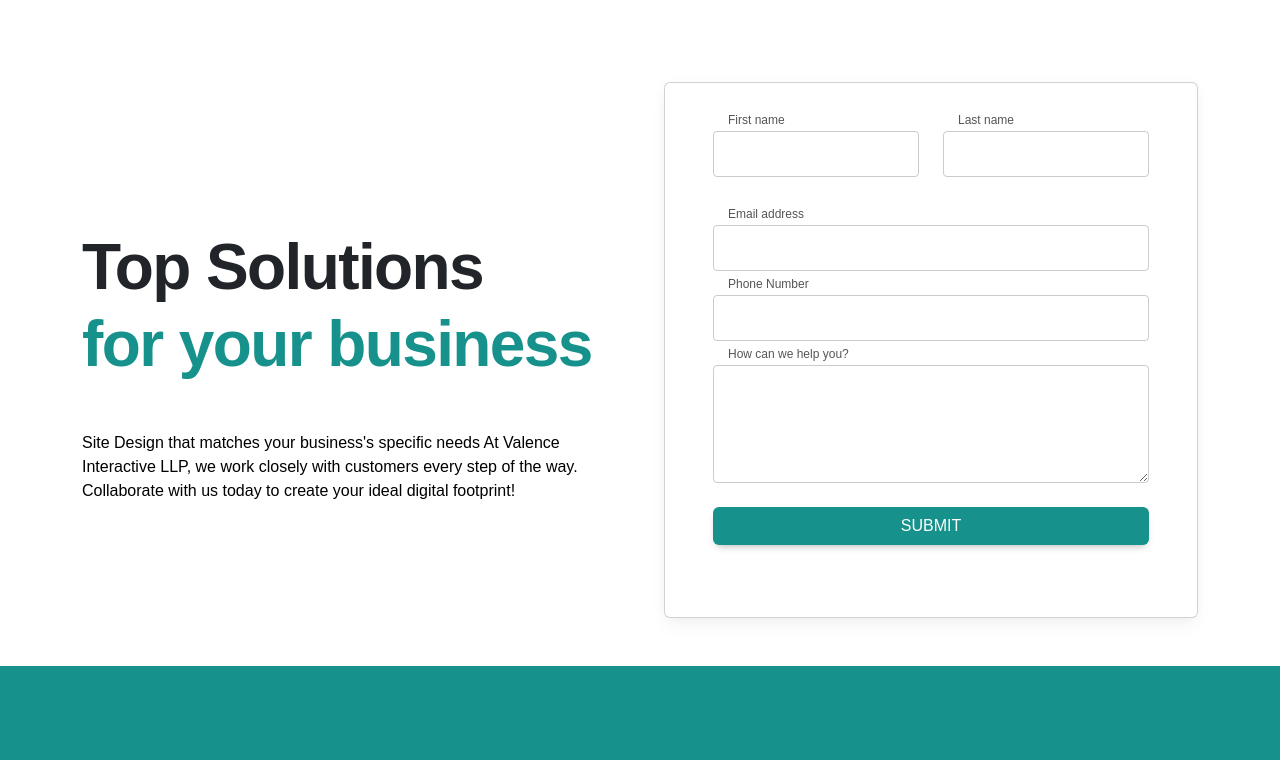
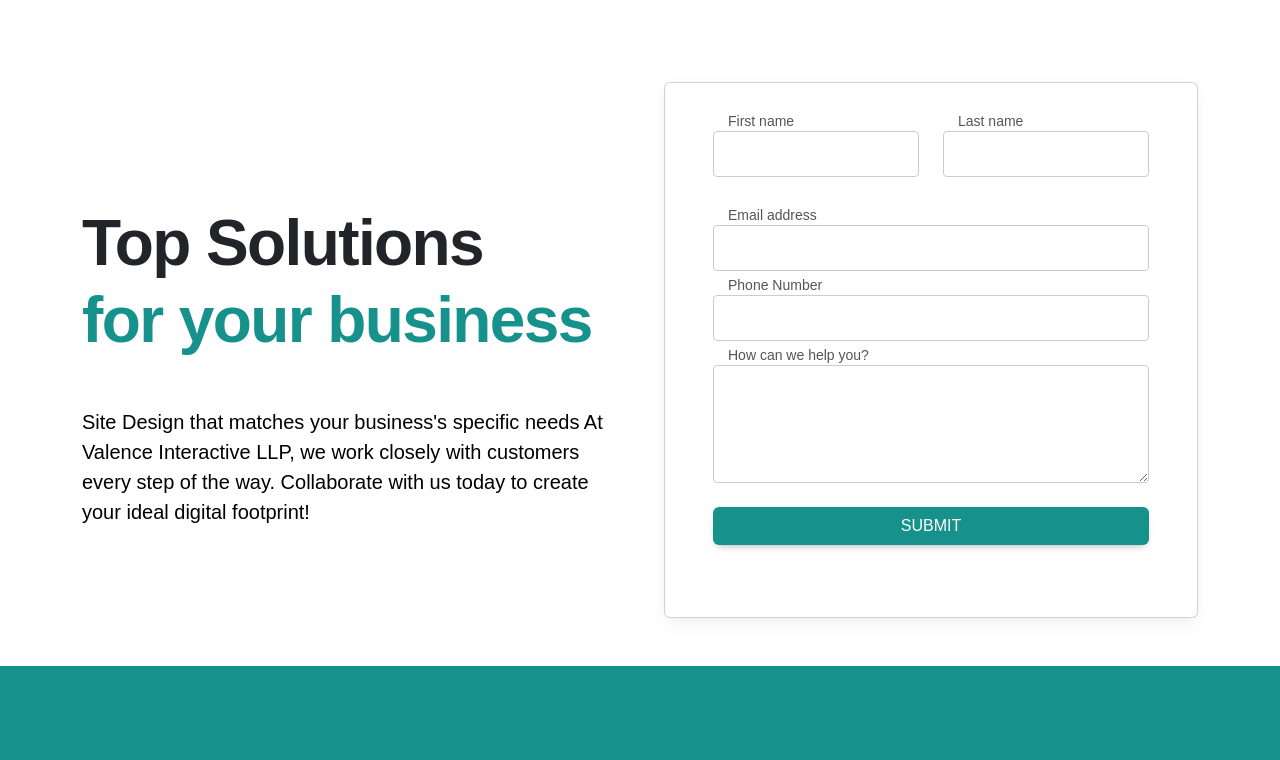
Before and after one commit to johnboy514/ValenceInteractiveLLP, a React (Create React App) app: page / in a window 1280 px wide. Shown: the part 2781-3541 px from the top of the page. Built offline with nearby package versions, Linux system fonts and the light colour scheme; a web font is replaced by a local one.

Commit message:
font sizes changed fore readability

```diff
--- a/src/components/Home.js
+++ b/src/components/Home.js
@@ -516,7 +516,7 @@ function Home() {
             Top Solutions <br />
             <span style={{color: "#16918b"}}>for your business</span>
           </h1>
-          <p style={{color: "black"}}>
+          <p style={{color: "black", fontSize: "20px"}}>
           Site Design that matches your business's specific needs
           At Valence Interactive LLP, we work closely with customers every step of the way.
           Collaborate with us today to create your ideal digital footprint!
@@ -530,31 +530,31 @@ function Home() {
                             <div class="col-md-6 mb-4">
                                 <div data-mdb-input-init class="formOutline">
                                     <input type="text" ref={nameFirst} id="form3Example1" class="form-control" />
-                            <label class="form-label" for="form3Example1">First name</label>
+                                    <label class="form-label" for="form3Example1" style={{ fontSize: '14px' }}>First name</label>
                                     {visible && <div className="text-danger">Please enter your first name</div>}
                                 </div>
                             </div>
                             <div class="col-md-6 mb-4">
                                 <div data-mdb-input-init class="formOutline">
                                     <input type="text" ref={nameLast} id="form3Example2" class="form-control" />
-                            <label class="form-label" for="form3Example2">Last name</label>
+                                    <label class="form-label" for="form3Example2" style={{ fontSize: '14px' }}>Last name</label>
                                     {visible1 && <div className="text-danger">Please enter your last name</div>}
                                 </div>
                             </div>
                         </div>
                         <div data-mdb-input-init class="formOutline mb-4">
                             <input type="email" ref={email} id="form3Example3" class="form-control" />
-                    <label class="form-label" for="form3Example3">Email address</label>
+                            <label class="form-label" for="form3Example3" style={{ fontSize: '14px' }}>Email address</label>
                             {visible2 && <div className="text-danger">Please enter your email</div>}
                         </div>
                         <div data-mdb-input-init class="formOutline mb-4">
                             <input type="phone" ref={phone} id="form3Example4" class="form-control" />
-                    <label class="form-label" for="form3Example4">Phone Number</label>
+                            <label class="form-label" for="form3Example4" style={{ fontSize: '14px' }}>Phone Number</label>
                             {visible3 && <div className="text-danger">Please enter your phone</div>}
                         </div>
                         <div data-mdb-input-init class="formOutline mb-4">
                             <textarea rows="4" ref={message} id="form3Example4" class="form-control"></textarea>
-                    <label class="form-label" for="form3Example4">How can we help you?</label>
+                            <label class="form-label" for="form3Example4" style={{ fontSize: '14px' }}>How can we help you?</label>
                             {visible4 && <div className="text-danger">Please enter your message</div>}
                         </div>
 
@@ -587,7 +587,7 @@ function Home() {
             <div className="col-lg-6 d-flex flex-column" style={{ fontFamily: '"Teachers", sans-serif' }}>
               <h1 className="mb-3 text-center text-light">About Us</h1>
               <div style={{ textAlign: 'left' }}>
-                <div className="mt-2 mx-2" style={{ fontSize: "16px" }}>
+                <div className="mt-2 mx-2" style={{ fontSize: "20px" }}>
                     At Valence Interactive LLP, we believe in more than just lines of code;
                     we believe in crafting strong connections between businesses and their audiences. Our philosophy
                     centers around a collaborative approach, where we work closely with our clients to understand
```
Lines whose indentation alone changed are shown as unchanged.
